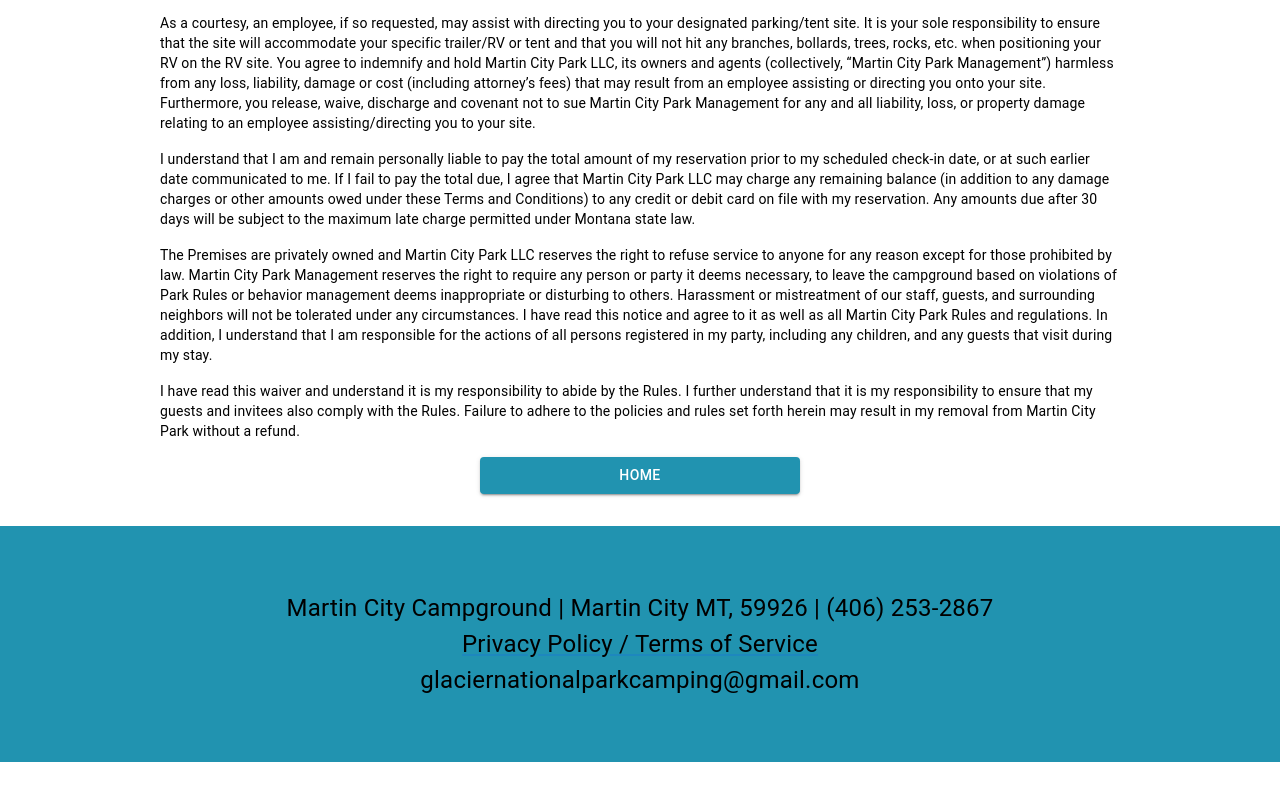
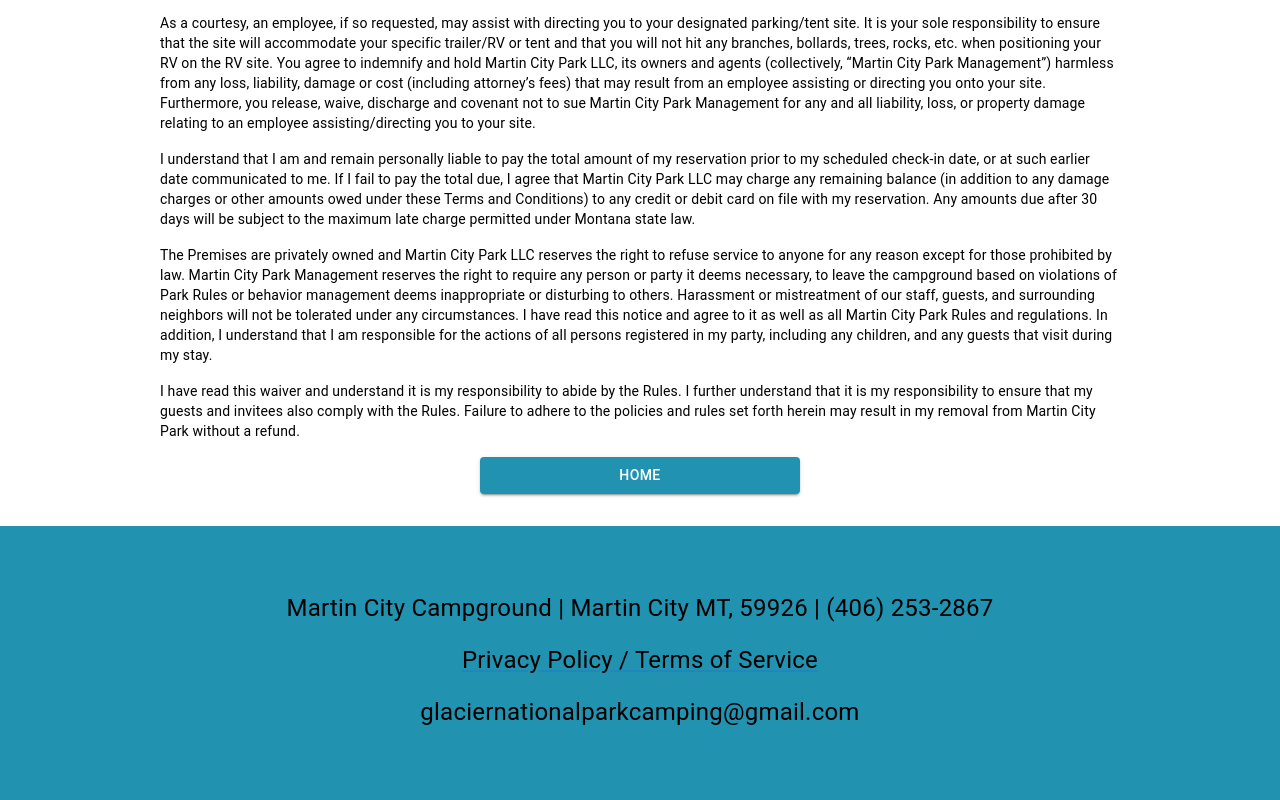
Before and after one commit to SABaltz/martin-city, a React (Create React App) app: page /terms in a window 1280 px wide. Shown: the part 1541-2341 px from the top of the page. Before the commit the page ends 2303 px from the top, so only its background shows below. Built offline with nearby package versions, Linux system fonts and the light colour scheme.

Commit message:
Update footer spacing

```diff
--- a/src/components/attractions/Attractions.jsx
+++ b/src/components/attractions/Attractions.jsx
@@ -15,7 +15,7 @@
             alignItems: 'center',
             paddingTop: '3rem',
             paddingBottom: '3rem',
-            backgroundColor: '#c1c1c1'
+            backgroundColor: '#ffffff'
         }}>
             <Stack>
                 <Typography variant="h3" gutterBottom
--- a/src/components/footer/Footer.jsx
+++ b/src/components/footer/Footer.jsx
@@ -12,13 +12,15 @@
         }}
     >
         <Stack sx={{margin: '4rem 4rem', ...centerVertHoriz}}>
-            <Typography sx={{fontSize: '1.5rem'}}>Martin City Campground | Martin City MT, 59926 | (406)
+            <Typography sx={{fontSize: '1.5rem', paddingBottom: '1rem'}}>Martin City Campground | Martin City MT, 59926
+                | (406)
                 253-2867</Typography>
-            <Typography sx={{fontSize: '1.5rem'}}> <Link sx={{color: 'black'}} href={"/terms"}>Privacy Policy / Terms of
+            <Typography sx={{fontSize: '1.5rem', paddingBottom: '1rem'}}> <Link sx={{color: 'black'}} href={"/terms"}>Privacy
+                Policy / Terms of
                 Service</Link> </Typography>
             <Typography>
                 <Typography
-                    sx={{...centerVertHoriz, cursor: 'pointer', fontSize: '1.5rem'}}>
+                    sx={{...centerVertHoriz, cursor: 'pointer', fontSize: '1.5rem', paddingBottom: '1rem'}}>
                     glaciernationalparkcamping@gmail.com
                 </Typography>
             </Typography>
```
